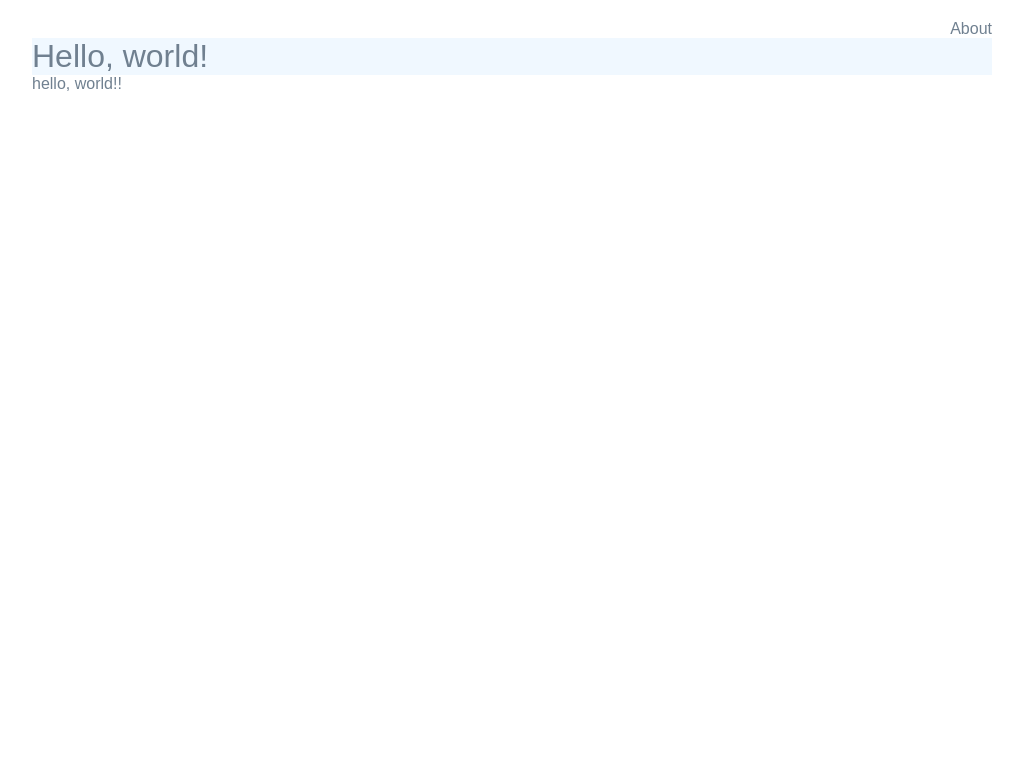
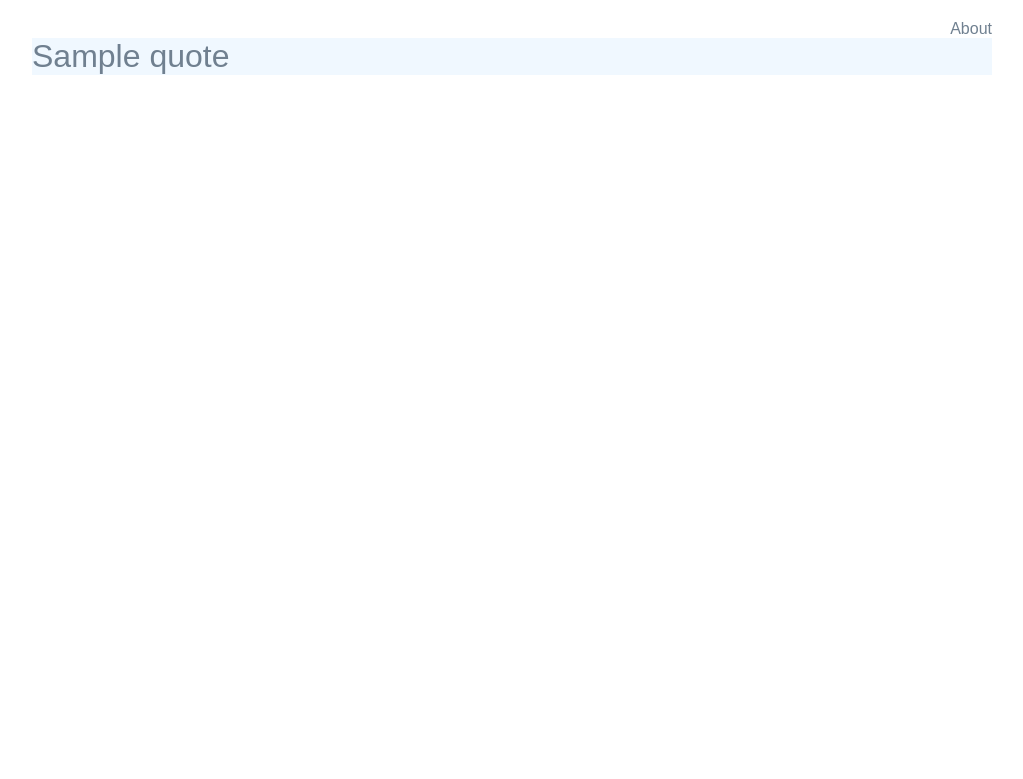
Before and after one commit to realJimJin/cs412, a Django app: template quotes/templates/quotes/quote.html in a window 1280 px wide. Shown: the top 779 px of the page, without its empty margins (128-1151 px from the left). Run offline with Django 5.2, Linux system fonts and the light colour scheme; the template is opened without the code that fills it: most values are stand-ins (such as "Sample title", 1, 10 or a date in 2020).

Commit message:
updated views.py context and changed quote template

```diff
--- a/quotes/templates/quotes/quote.html
+++ b/quotes/templates/quotes/quote.html
@@ -2,8 +2,7 @@
 {% extends 'quotes/base.html' %}
 
     {% block content %}
-    <h1>Hello, world!</h1>
 
-        hello, world!!
+       <h1> {{quote}} </h1>
 
     {% endblock %}
```
